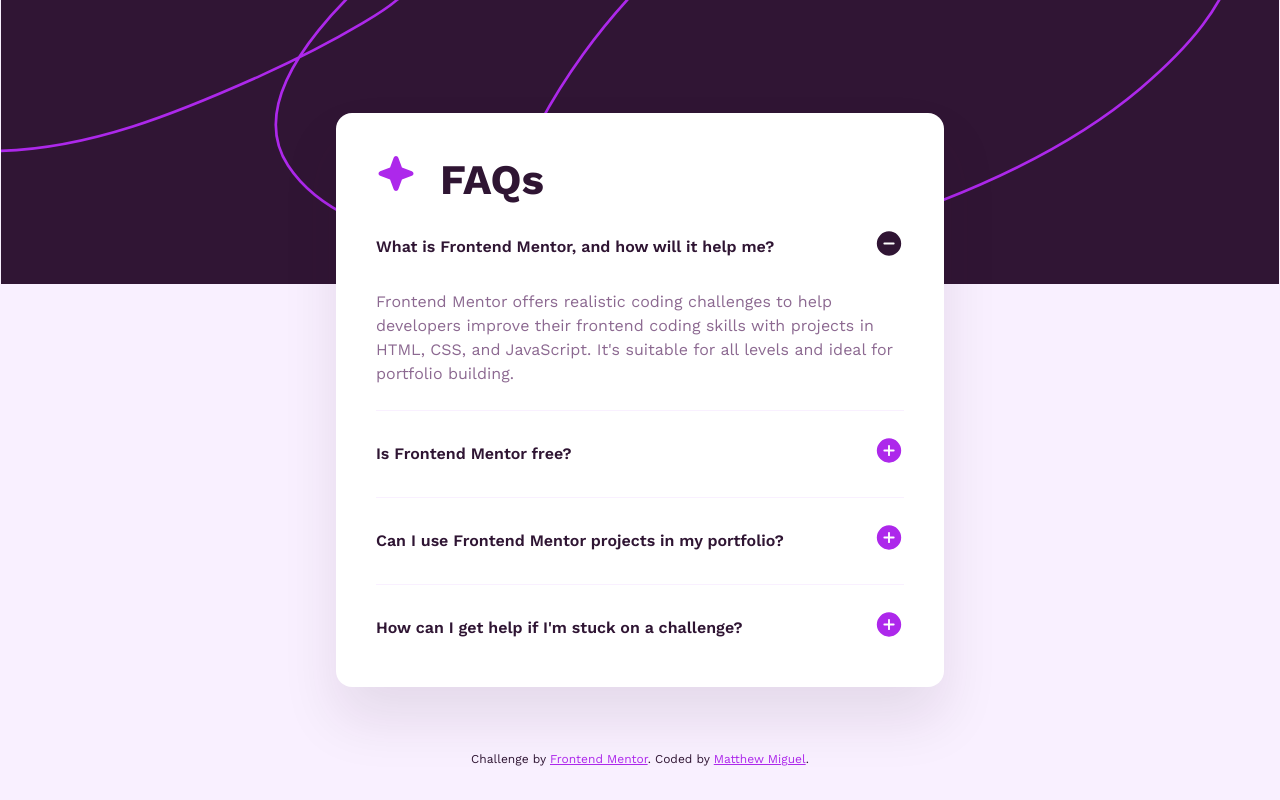
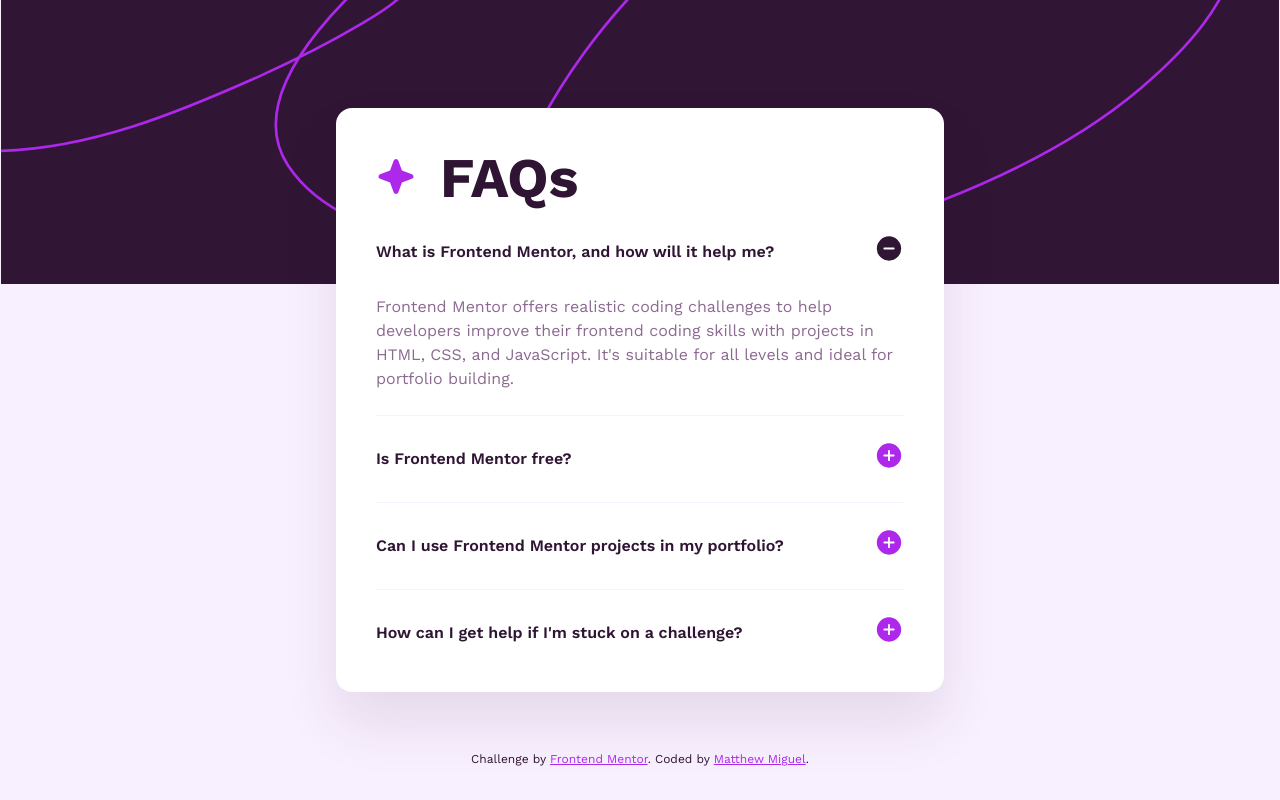
Before and after one commit to MattJM1007/faq-accordian, a plain HTML site: page index.html in a window 1280 px wide. Drawn offline with Linux system fonts and the light colour scheme.

Commit message:
updated font fluid scale

```diff
--- a/style.css
+++ b/style.css
@@ -44,7 +44,7 @@
   --fs-lg: 2rem; /* 32px */
   --fs-xl: 3.5rem; /* 56px */
 
-  --fs-title: clamp(2rem, 1.75rem + 1.1vw, 3.5rem);
+  --fs-title: clamp(2rem, 0.94rem + 4.69vw, 3.5rem);
 
   /* Font Weights */
   --fw-regular: 400;
@@ -154,11 +154,13 @@
 
 .title {
   font-size: var(--fs-title);
+  display: flex;
+  gap: var(--space-md);
+  align-items: center;
 }
 
 .title::before {
   content: url("./assets/images/icon-star.svg");
-  margin-inline-end: var(--space-md);
 }
 
 .padding-md-xl {
```
